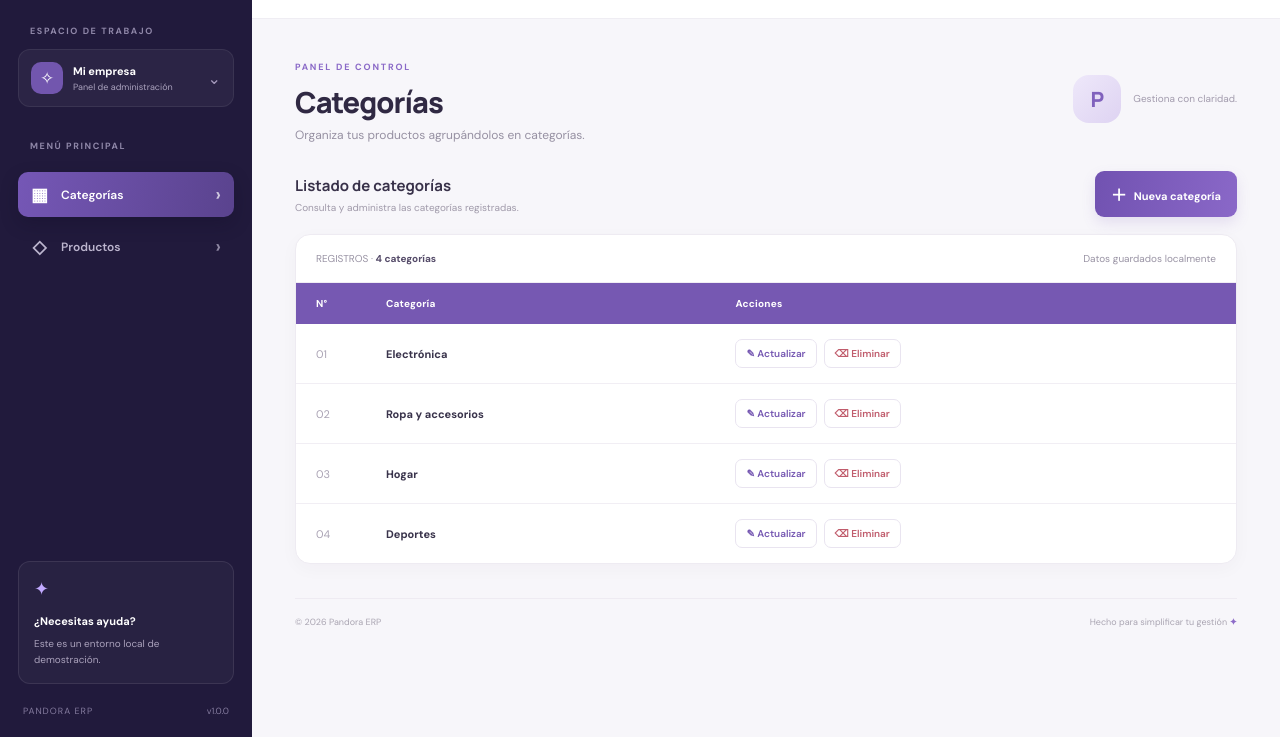
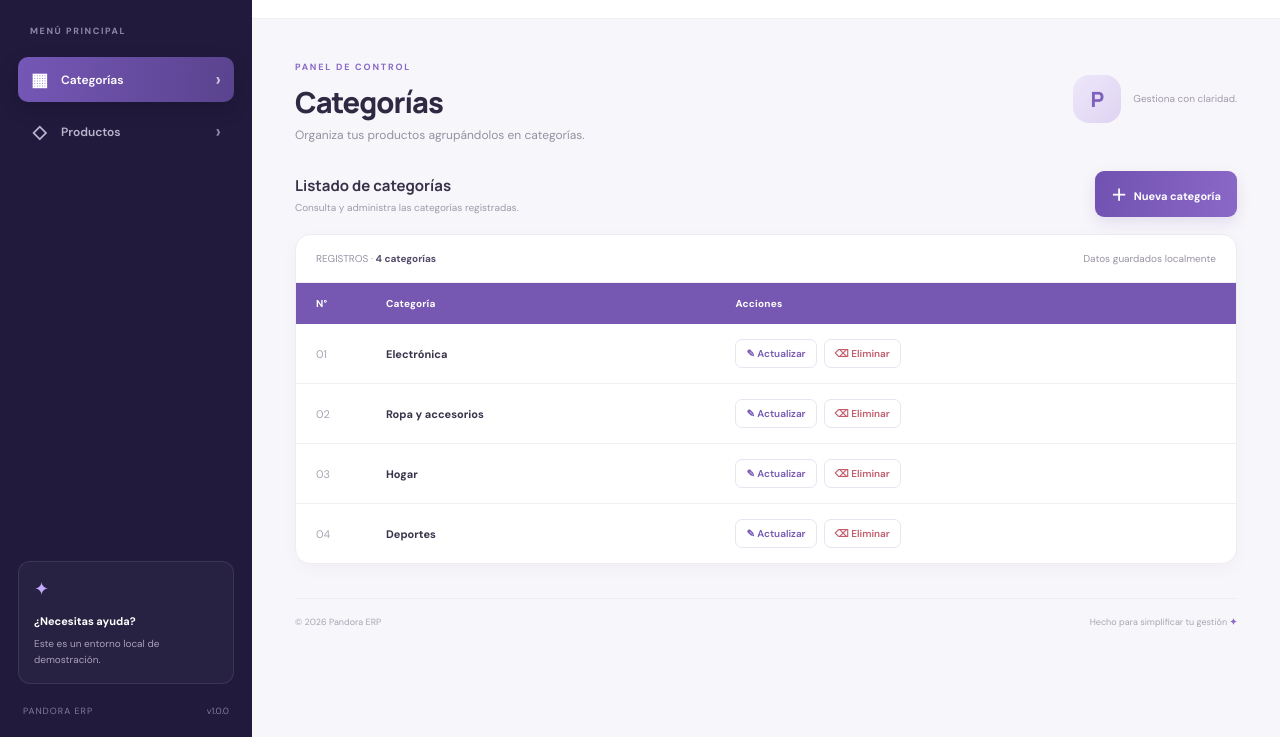
Before and after one commit to Gurkan-000/Pandora_ERP, a plain HTML site: page app.html in a window 1280 px wide. Shown: the part 63-800 px from the top of the page. Drawn offline with Linux system fonts and the light colour scheme; sample sign-in values are in the browser's storage.

Commit message:
feat: Elimando div innecesario en el app.html

```diff
--- a/app.html
+++ b/app.html
@@ -26,12 +26,6 @@
         </span>
         <span>Pandora</span>
       </a>
-      <div class="workspace-label">ESPACIO DE TRABAJO</div>
-      <div class="workspace-card">
-        <div class="workspace-icon">✧</div>
-        <div><strong>Mi empresa</strong><small>Panel de administración</small></div><span
-          class="workspace-chevron">⌄</span>
-      </div>
       <div class="nav-label">MENÚ PRINCIPAL</div>
       <nav class="side-nav">
         <button class="nav-item active" data-view="categoria"><span
```
